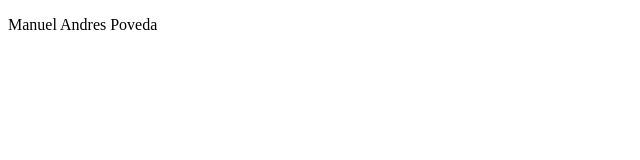
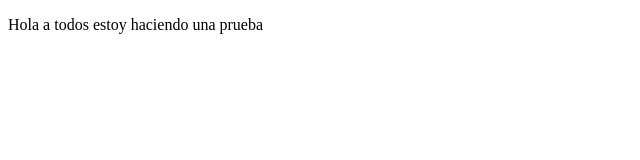
Before and after one commit to macruel/ProyectoGithub, a plain HTML site: page index.html in a window 1280 px wide. Shown: the whole page, without its empty margins (0-640 px from the left). Drawn offline with Linux system fonts and the light colour scheme.

Commit message:
Agregué un texto

```diff
--- a/index.html
+++ b/index.html
@@ -8,7 +8,7 @@
 </head>
 <body>
     <p>
-        Manuel Andres Poveda
+        Hola a todos estoy haciendo una prueba
     </p>
 </body>
 </html>
```
